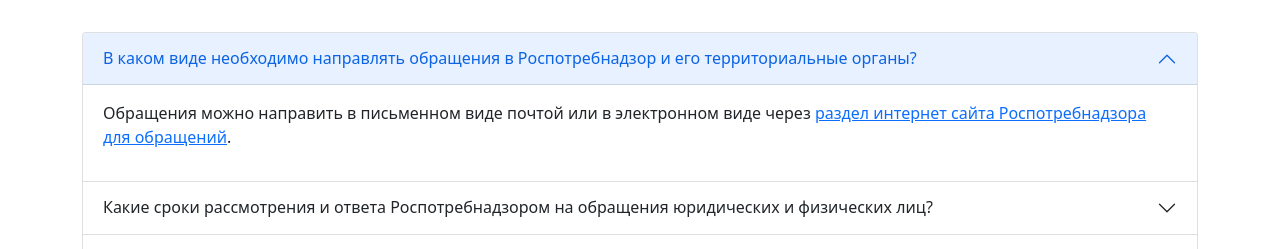
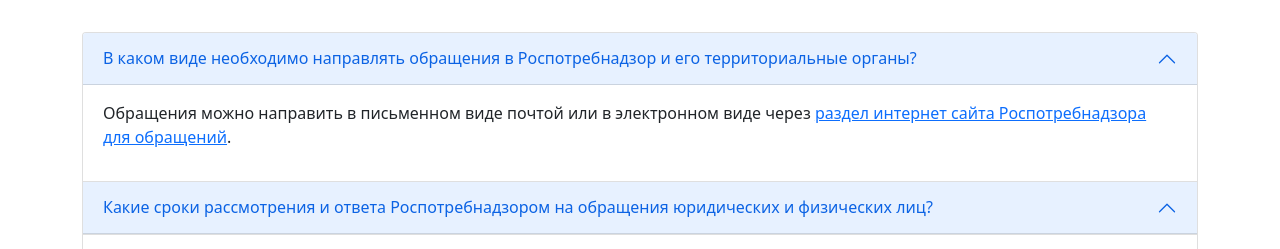
Before and after one commit to websmedia/consultanplust.ru, a plain HTML site: page index.html in a window 1280 px wide. Shown: the part 551-800 px from the top of the page. Drawn offline with Linux system fonts and the light colour scheme.

Commit message:
Add files via upload

```diff
--- a/index.html
+++ b/index.html
@@ -112,7 +112,7 @@
 		</div>
 		<div class="accordion-item">
 			<h2 class="accordion-header" id="headingTwo">
-				<button class="accordion-button collapsed" type="button" data-bs-toggle="collapse" data-bs-target="#collapse-jah-2" aria-expanded="true" aria-controls="collapse-jah-2">
+				<button class="accordion-button" type="button" data-bs-toggle="collapse" data-bs-target="#collapse-jah-2" aria-expanded="true" aria-controls="collapse-jah-2">
 					Какие сроки рассмотрения и ответа Роспотребнадзором на обращения юридических и физических лиц?
 				</button>
 			</h2>
```
